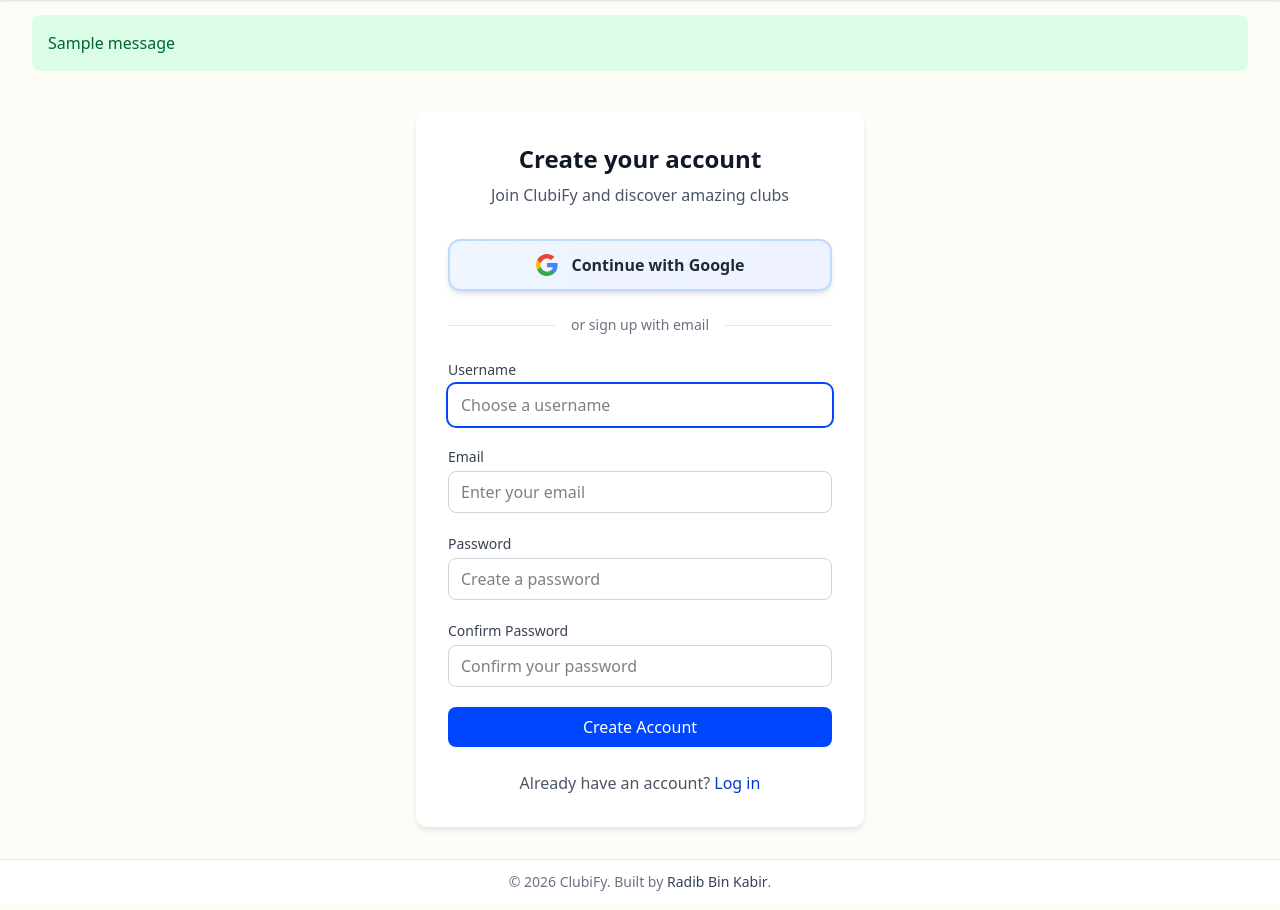
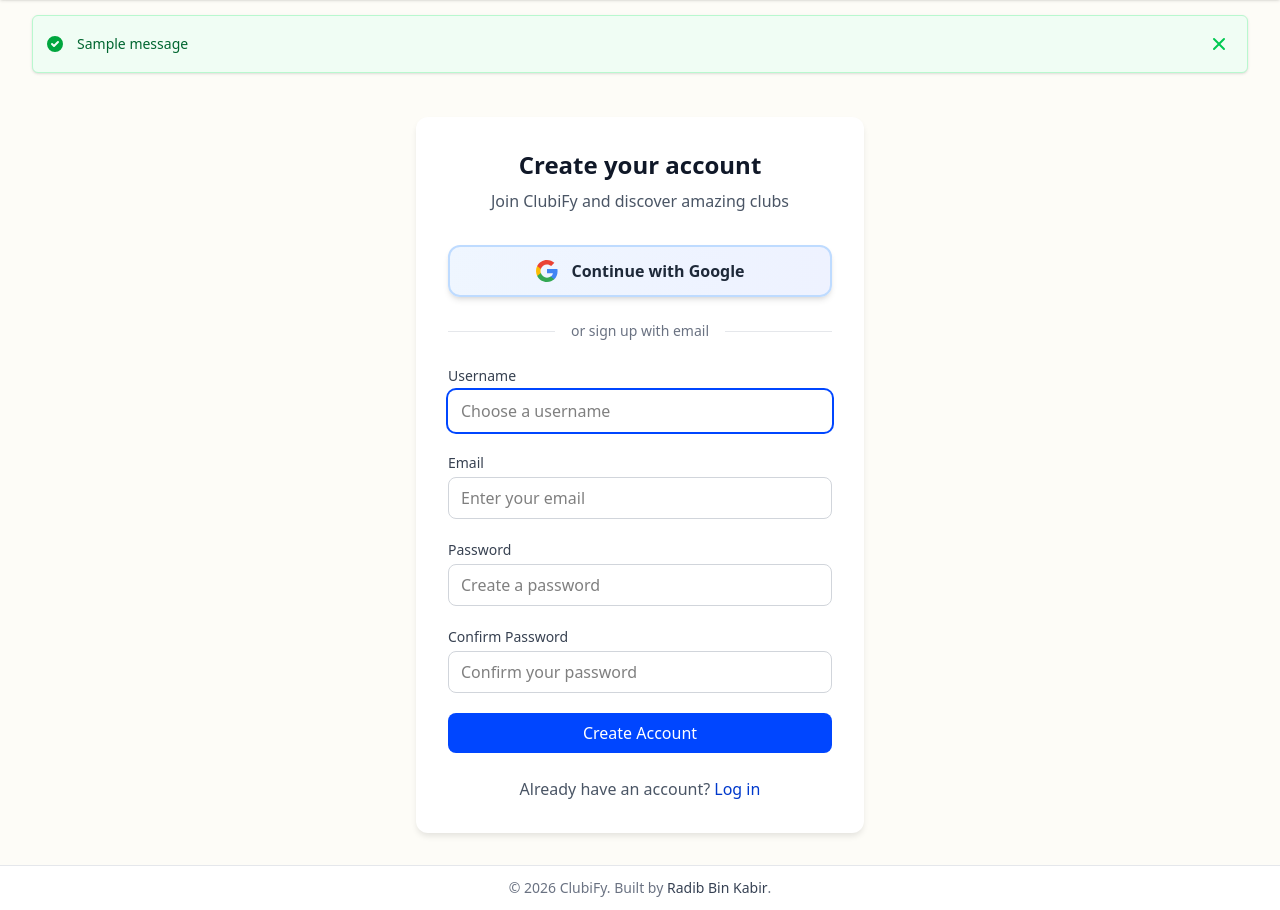
Before and after one commit to Radib-BK/ClubiFy, a Django app: page /accounts/signup/ in a window 1280 px wide. Shown: the part 65-975 px from the top of the page. Run offline with Django 4.2, Linux system fonts and the light colour scheme; tables that the repository leaves empty hold one stand-in row (values such as "Sample post"); one stand-in notice (Sample message) is shown; some libraries are stand-ins or nearby versions.

Commit message:
Beautify Message Bar

```diff
--- a/static/css/output.css
+++ b/static/css/output.css
@@ -23,6 +23,7 @@
     --color-yellow-50: oklch(98.7% 0.026 102.212);
     --color-yellow-100: oklch(97.3% 0.071 103.193);
     --color-yellow-200: oklch(94.5% 0.129 101.54);
+    --color-yellow-500: oklch(79.5% 0.184 86.047);
     --color-yellow-600: oklch(68.1% 0.162 75.834);
     --color-yellow-700: oklch(55.4% 0.135 66.442);
     --color-yellow-800: oklch(47.6% 0.114 61.907);
@@ -40,6 +41,7 @@
     --color-blue-100: oklch(93.2% 0.032 255.585);
     --color-blue-200: oklch(88.2% 0.059 254.128);
     --color-blue-300: oklch(80.9% 0.105 251.813);
+    --color-blue-500: oklch(62.3% 0.214 259.815);
     --color-blue-600: oklch(54.6% 0.245 262.881);
     --color-blue-800: oklch(42.4% 0.199 265.638);
     --color-indigo-50: oklch(96.2% 0.018 272.314);
@@ -107,6 +109,7 @@
     --radius-xl: 0.75rem;
     --radius-2xl: 1rem;
     --ease-out: cubic-bezier(0, 0, 0.2, 1);
+    --ease-in-out: cubic-bezier(0.4, 0, 0.2, 1);
     --blur-sm: 8px;
     --default-transition-duration: 150ms;
     --default-transition-timing-function: cubic-bezier(0.4, 0, 0.2, 1);
@@ -918,6 +921,9 @@
   .bg-black {
     background-color: var(--color-black);
   }
+  .bg-blue-50 {
+    background-color: var(--color-blue-50);
+  }
   .bg-blue-100 {
     background-color: var(--color-blue-100);
   }
@@ -1049,6 +1055,9 @@
   .p-1 {
     padding: calc(var(--spacing) * 1);
   }
+  .p-1\.5 {
+    padding: calc(var(--spacing) * 1.5);
+  }
   .p-2 {
     padding: calc(var(--spacing) * 2);
   }
@@ -1232,6 +1241,9 @@
   .text-amber-900 {
     color: var(--color-amber-900);
   }
+  .text-blue-500 {
+    color: var(--color-blue-500);
+  }
   .text-blue-600 {
     color: var(--color-blue-600);
   }
@@ -1256,6 +1268,12 @@
   .text-gray-900 {
     color: var(--color-gray-900);
   }
+  .text-green-500 {
+    color: var(--color-green-500);
+  }
+  .text-green-600 {
+    color: var(--color-green-600);
+  }
   .text-green-700 {
     color: var(--color-green-700);
   }
@@ -1300,6 +1318,9 @@
   }
   .text-white {
     color: var(--color-white);
+  }
+  .text-yellow-500 {
+    color: var(--color-yellow-500);
   }
   .text-yellow-600 {
     color: var(--color-yellow-600);
@@ -1421,6 +1442,10 @@
     --tw-duration: 300ms;
     transition-duration: 300ms;
   }
+  .ease-in-out {
+    --tw-ease: var(--ease-in-out);
+    transition-timing-function: var(--ease-in-out);
+  }
   .ease-out {
     --tw-ease: var(--ease-out);
     transition-timing-function: var(--ease-out);
@@ -1634,6 +1659,13 @@
       }
     }
   }
+  .hover\:bg-blue-100 {
+    &:hover {
+      @media (hover: hover) {
+        background-color: var(--color-blue-100);
+      }
+    }
+  }
   .hover\:bg-gray-50 {
     &:hover {
       @media (hover: hover) {
@@ -1743,6 +1775,13 @@
     &:hover {
       @media (hover: hover) {
         background-color: var(--color-slate-50);
+      }
+    }
+  }
+  .hover\:bg-yellow-100 {
+    &:hover {
+      @media (hover: hover) {
+        background-color: var(--color-yellow-100);
       }
     }
   }
@@ -1931,6 +1970,16 @@
     &:focus {
       --tw-ring-shadow: var(--tw-ring-inset,) 0 0 0 calc(2px + var(--tw-ring-offset-width)) var(--tw-ring-color, currentcolor);
       box-shadow: var(--tw-inset-shadow), var(--tw-inset-ring-shadow), var(--tw-ring-offset-shadow), var(--tw-ring-shadow), var(--tw-shadow);
+    }
+  }
+  .focus\:ring-blue-600 {
+    &:focus {
+      --tw-ring-color: var(--color-blue-600);
+    }
+  }
+  .focus\:ring-green-600 {
+    &:focus {
+      --tw-ring-color: var(--color-green-600);
     }
   }
   .focus\:ring-indigo-500\/20 {
@@ -1949,6 +1998,22 @@
   .focus\:ring-red-500 {
     &:focus {
       --tw-ring-color: var(--color-red-500);
+    }
+  }
+  .focus\:ring-red-600 {
+    &:focus {
+      --tw-ring-color: var(--color-red-600);
+    }
+  }
+  .focus\:ring-yellow-600 {
+    &:focus {
+      --tw-ring-color: var(--color-yellow-600);
+    }
+  }
+  .focus\:ring-offset-2 {
+    &:focus {
+      --tw-ring-offset-width: 2px;
+      --tw-ring-offset-shadow: var(--tw-ring-inset,) 0 0 0 var(--tw-ring-offset-width) var(--tw-ring-offset-color);
     }
   }
   .focus\:outline-none {
--- a/templates/base.html
+++ b/templates/base.html
@@ -182,8 +182,40 @@
         {% if messages %}
         <div class="max-w-7xl mx-auto px-4 sm:px-6 lg:px-8 mt-4">
             {% for message in messages %}
-            <div class="rounded-lg p-4 mb-2 {% if message.tags == 'error' %}bg-red-100 text-red-800{% elif message.tags == 'success' %}bg-green-100 text-green-800{% elif message.tags == 'warning' %}bg-yellow-100 text-yellow-800{% else %}bg-blue-100 text-blue-800{% endif %}">
-                {{ message }}
+            <div class="message-alert rounded-md p-3 mb-3 flex items-center gap-3 shadow-sm transition-all duration-300 ease-in-out {% if message.tags == 'error' %}bg-red-50 border border-red-200{% elif message.tags == 'success' %}bg-green-50 border border-green-200{% elif message.tags == 'warning' %}bg-yellow-50 border border-yellow-200{% else %}bg-blue-50 border border-blue-200{% endif %}" role="alert">
+                <!-- Icon -->
+                <div class="flex-shrink-0">
+                    {% if message.tags == 'error' %}
+                    <svg class="w-5 h-5 text-red-600" fill="currentColor" viewBox="0 0 20 20">
+                        <path fill-rule="evenodd" d="M10 18a8 8 0 100-16 8 8 0 000 16zM8.707 7.293a1 1 0 00-1.414 1.414L8.586 10l-1.293 1.293a1 1 0 101.414 1.414L10 11.414l1.293 1.293a1 1 0 001.414-1.414L11.414 10l1.293-1.293a1 1 0 00-1.414-1.414L10 8.586 8.707 7.293z" clip-rule="evenodd"/>
+                    </svg>
+                    {% elif message.tags == 'success' %}
+                    <svg class="w-5 h-5 text-green-600" fill="currentColor" viewBox="0 0 20 20">
+                        <path fill-rule="evenodd" d="M10 18a8 8 0 100-16 8 8 0 000 16zm3.707-9.293a1 1 0 00-1.414-1.414L9 10.586 7.707 9.293a1 1 0 00-1.414 1.414l2 2a1 1 0 001.414 0l4-4z" clip-rule="evenodd"/>
+                    </svg>
+                    {% elif message.tags == 'warning' %}
+                    <svg class="w-5 h-5 text-yellow-600" fill="currentColor" viewBox="0 0 20 20">
+                        <path fill-rule="evenodd" d="M8.257 3.099c.765-1.36 2.722-1.36 3.486 0l5.58 9.92c.75 1.334-.213 2.98-1.742 2.98H4.42c-1.53 0-2.493-1.646-1.743-2.98l5.58-9.92zM11 13a1 1 0 11-2 0 1 1 0 012 0zm-1-8a1 1 0 00-1 1v3a1 1 0 002 0V6a1 1 0 00-1-1z" clip-rule="evenodd"/>
+                    </svg>
+                    {% else %}
+                    <svg class="w-5 h-5 text-blue-600" fill="currentColor" viewBox="0 0 20 20">
+                        <path fill-rule="evenodd" d="M18 10a8 8 0 11-16 0 8 8 0 0116 0zm-7-4a1 1 0 11-2 0 1 1 0 012 0zM9 9a1 1 0 000 2v3a1 1 0 001 1h1a1 1 0 100-2v-3a1 1 0 00-1-1H9z" clip-rule="evenodd"/>
+                    </svg>
+                    {% endif %}
+                </div>
+
+                <!-- Message text -->
+                <div class="flex-1 {% if message.tags == 'error' %}text-red-800{% elif message.tags == 'success' %}text-green-800{% elif message.tags == 'warning' %}text-yellow-800{% else %}text-blue-800{% endif %}">
+                    <p class="text-sm font-medium">{{ message }}</p>
+                </div>
+
+                <!-- Close button -->
+                <button type="button" class="flex-shrink-0 inline-flex rounded-md p-1.5 focus:outline-none focus:ring-2 focus:ring-offset-2 transition-colors {% if message.tags == 'error' %}text-red-500 hover:bg-red-100 focus:ring-red-600{% elif message.tags == 'success' %}text-green-500 hover:bg-green-100 focus:ring-green-600{% elif message.tags == 'warning' %}text-yellow-500 hover:bg-yellow-100 focus:ring-yellow-600{% else %}text-blue-500 hover:bg-blue-100 focus:ring-blue-600{% endif %}" onclick="this.parentElement.style.opacity='0'; setTimeout(() => this.parentElement.remove(), 300)">
+                    <span class="sr-only">Dismiss</span>
+                    <svg class="w-5 h-5" fill="currentColor" viewBox="0 0 20 20">
+                        <path fill-rule="evenodd" d="M4.293 4.293a1 1 0 011.414 0L10 8.586l4.293-4.293a1 1 0 111.414 1.414L11.414 10l4.293 4.293a1 1 0 01-1.414 1.414L10 11.414l-4.293 4.293a1 1 0 01-1.414-1.414L8.586 10 4.293 5.707a1 1 0 010-1.414z" clip-rule="evenodd"/>
+                    </svg>
+                </button>
             </div>
             {% endfor %}
         </div>
```
